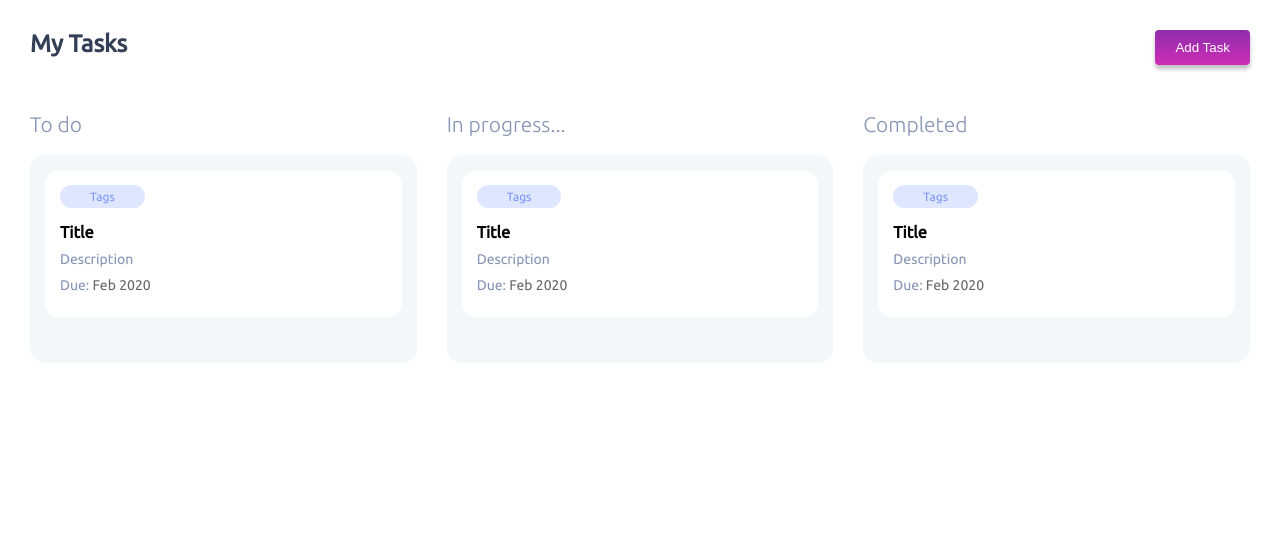
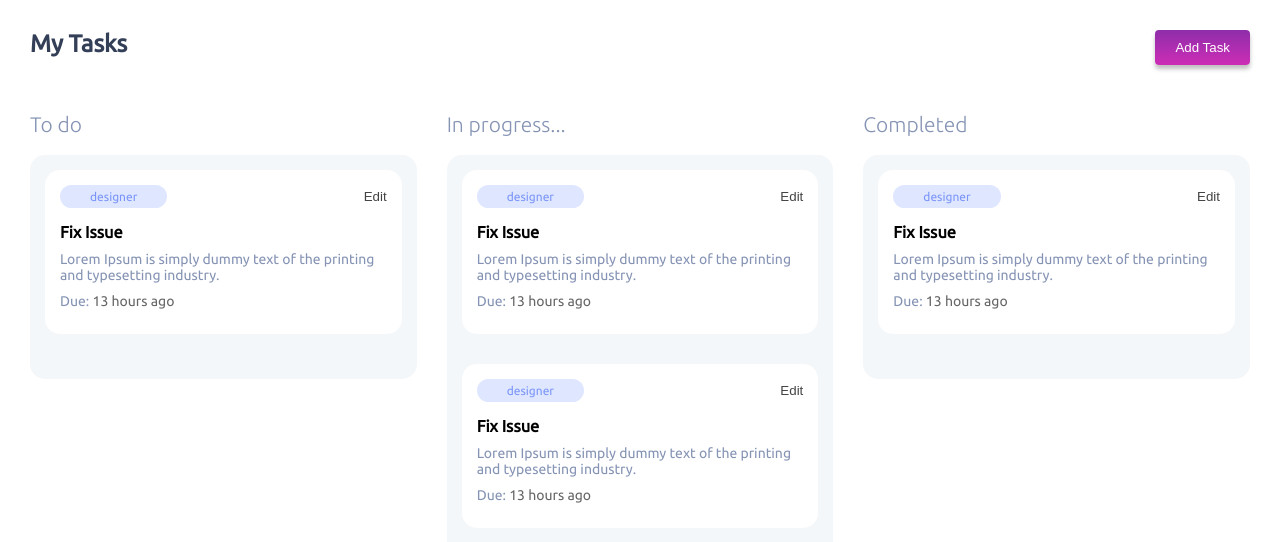
Before and after one commit to pawangujral/trello-board, a React (Create React App) app: page / in a window 1280 px wide. Shown: the top 542 px of the page. Built offline with nearby package versions, Linux system fonts and the light colour scheme.

Commit message:
Add state context to project

```diff
--- a/package.json
+++ b/package.json
@@ -10,6 +10,7 @@
     "@types/node": "^12.0.0",
     "@types/react": "^17.0.0",
     "@types/react-dom": "^17.0.0",
+    "moment": "^2.29.1",
     "react": "^17.0.2",
     "react-dom": "^17.0.2",
     "react-scripts": "4.0.3",
--- a/src/App.tsx
+++ b/src/App.tsx
@@ -1,8 +1,13 @@
 import React from 'react';
 import Tasks from "./views/tasks";
+import {TaskProvider} from "./context/taskContext/taskProvider";
 
 function App() {
-  return <Tasks/>;
+  return (
+      <TaskProvider>
+        <Tasks/>
+      </TaskProvider>
+    )
 }
 
 export default App;
--- a/src/components/button/button.css
+++ b/src/components/button/button.css
@@ -6,4 +6,13 @@ button {
     background: linear-gradient(180deg, rgba(141, 43, 169, 0.99) 0%, #CD2DB6 100%);
     box-shadow: 0px 4px 4px rgba(0, 0, 0, 0.25);
     border-radius: 4px;
+    cursor: pointer;
 }
+
+button.text {
+    background: transparent;
+    color: #444;
+    /* text-decoration: underline; */
+    padding:0;
+    box-shadow: none;
+}
--- a/src/components/button/button.tsx
+++ b/src/components/button/button.tsx
@@ -3,11 +3,12 @@ import "./button.css";
 
 interface buttonProps {
     title: string;
+    variant?: string;
 }
 
-const Button: React.FC<buttonProps> = ({title}: buttonProps) => {
+const Button: React.FC<buttonProps> = ({title, variant}: buttonProps) => {
     return (
-        <button>{title}</button>
+        <button className={variant}>{title}</button>
     )
 };
 
--- a/src/components/card/card.css
+++ b/src/components/card/card.css
@@ -15,7 +15,7 @@
     margin:0 0 10px;
 }
 
-.card .card-tags span {
+.card .card-tags {
     display: inline-block;
     font-size: 12px;
     background: #dfe6ff;
@@ -24,6 +24,11 @@
     border-radius: 30px;
 }
 
+.card .card-header {
+    display: flex;
+    justify-content: space-between;
+}
+
 .card .card-date span {
     color: #666;
 }
--- a/src/components/card/card.tsx
+++ b/src/components/card/card.tsx
@@ -1,14 +1,32 @@
 import React from "react";
+import {taskType} from "./../../utils/types";
+import moment from "moment";
+import Button from "./../button";
 import "./card.css";
 
-const Card: React.FC = () => {
+interface cardProps {
+    data: taskType[];
+}
+
+const Card: React.FC<cardProps> = ({data}: cardProps) => {
     return (
-        <div className="card">
-            <p className="card-tags"><span>Tags</span></p>
-            <h3>title</h3>
-            <p>Description</p>
-            <p className="card-date">Due: <span>Feb 2020</span></p>
-        </div>
+        <>
+             {
+                 data.map(tasks => {
+                    return (
+                        <div className="card" key={tasks.id} data-id={tasks.id}>
+                           <p className="card-header">
+                               <span className="card-tags">{tasks.tags}</span>
+                               <Button title="Edit" variant="text"/>
+                            </p>
+                           <h3>{tasks.title}</h3>
+                           <p>{tasks.description}</p>
+                           <p className="card-date">Due: <span>{moment(tasks.dueDate).startOf('day').fromNow()}</span></p>
+                       </div>
+                    )
+                })
+             }
+        </>
     )
 };
 
--- /dev/null
+++ b/src/context/taskContext/taskProvider.tsx
@@ -0,0 +1,40 @@
+import React from "react";
+import {TaskContext, TASKS_DEFAULT_STATE} from "./taskStore";
+
+interface providerProps {
+    children: React.ReactNode
+}
+
+export const TaskProvider: React.FC<providerProps> = ({children}: providerProps) => {
+    const [state, setState] = React.useState(TASKS_DEFAULT_STATE);
+
+    // methods
+    const fetch = () => {
+        return "data fetching from localStorage";
+    }
+
+    const addTask = () => {
+        return "Add task";
+    }
+
+    const updateTask = (id:number) => {
+        return "update task";
+    }
+
+    const deleteTask = (id:number) => {
+        return "delete task";
+    }
+
+    const saveState = () => {
+        return "Save data to localstorage";
+    }
+
+    const methods = {
+        fetch,
+        addTask,
+        updateTask,
+        deleteTask
+    }
+
+    return <TaskContext.Provider value={{...state, ...methods}}>{children}</TaskContext.Provider>
+}
--- /dev/null
+++ b/src/context/taskContext/taskStore.ts
@@ -0,0 +1,42 @@
+import React from "react";
+
+export const TASKS_DEFAULT_STATE = {
+    data: {
+        tasks: [
+            {
+                id: 1,
+                title: "Fix issue",
+                description: "Lorem Ipsum is simply dummy text of the printing and typesetting industry.",
+                dueDate: new Date(),
+                tags: "designer",
+                status: "start"
+            },
+            {
+                id: 2,
+                title: "Fix issue",
+                description: "Lorem Ipsum is simply dummy text of the printing and typesetting industry.",
+                dueDate: new Date(),
+                tags: "designer",
+                status: "inProgress"
+            },
+            {
+                id: 4,
+                title: "Fix issue",
+                description: "Lorem Ipsum is simply dummy text of the printing and typesetting industry.",
+                dueDate: new Date(),
+                tags: "designer",
+                status: "inProgress"
+            },
+            {
+                id: 3,
+                title: "Fix issue",
+                description: "Lorem Ipsum is simply dummy text of the printing and typesetting industry.",
+                dueDate: new Date(),
+                tags: "designer",
+                status: "completed"
+            }
+        ]
+    }
+};
+
+export const TaskContext = React.createContext(TASKS_DEFAULT_STATE);
--- /dev/null
+++ b/src/utils/types.ts
@@ -0,0 +1,8 @@
+export type taskType = {
+    id: number;
+    title: string;
+    description: string;
+    dueDate: Date;
+    tags: string;
+    status: string;
+}
--- a/src/views/tasks/list/list.tsx
+++ b/src/views/tasks/list/list.tsx
@@ -1,18 +1,19 @@
 import React from "react";
 import Card from "./../../../components/card";
+import {taskType} from "./../../../utils/types";
 import "./list.css"
 
 interface listProps {
     title: string;
+    data: taskType[];
 }
 
-const List: React.FC<listProps> = ({title}: listProps) => {
-
+const List: React.FC<listProps> = ({title, data}: listProps) => {
     return (
         <div className="list-wrapper">
             <h2>{title}</h2>
             <div className="list-area">
-                <Card/>
+                <Card data={data}/>
             </div>
         </div>
     )
--- a/src/views/tasks/tasks.tsx
+++ b/src/views/tasks/tasks.tsx
@@ -1,10 +1,39 @@
 import React from "react";
 import List from "./list";
-// import Add from "./add";
+import {TaskContext} from "./../../context/taskContext/taskStore"
 import Button from "./../../components/button";
+import {taskType} from "./../../utils/types";
 import "./tasks.css";
 
 const Tasks: React.FC = () => {
+    const {data} = React.useContext(TaskContext);
+    const [startTasks, setStartTasks] = React.useState<taskType[]>([]);
+    const [inProgressTasks, setInProgressTasks] = React.useState<taskType[]>([]);
+    const [completedTasks, setCompletedTasks] = React.useState<taskType[]>([]);
+
+
+    React.useEffect(() => {
+        (() => {
+            const {tasks} = data
+            const startData = tasks.filter(task => task.status === "start");
+            const progressData = tasks.filter(task => task.status === "inProgress");
+            const comepletedData = tasks.filter(task => task.status === "completed");
+
+            console.log(startTasks);
+            console.log(inProgressTasks);
+            console.log(completedTasks);
+
+            setStartTasks(startData);
+            setInProgressTasks(progressData);
+            setCompletedTasks(comepletedData);
+        })();
+    },[]);
+
+
+    console.log(startTasks);
+    console.log(inProgressTasks);
+    console.log(completedTasks);
+
     return (
         <div className="wrapper">
             <div className="title-bar">
@@ -14,9 +43,9 @@ const Tasks: React.FC = () => {
 
             <main>
                 <div className="tasks-list-wrapper">
-                    <List title="To do"/>
-                    <List title="In progress..."/>
-                    <List title="Completed"/>
+                    <List title="To do" data={startTasks}/>
+                    <List title="In progress..." data={inProgressTasks}/>
+                    <List title="Completed" data={completedTasks}/>
                 </div>
                 {/* <Add/> */}
             </main>
```
Also changed, not shown: 1 other file (tests, documents, lock files or other folders).
